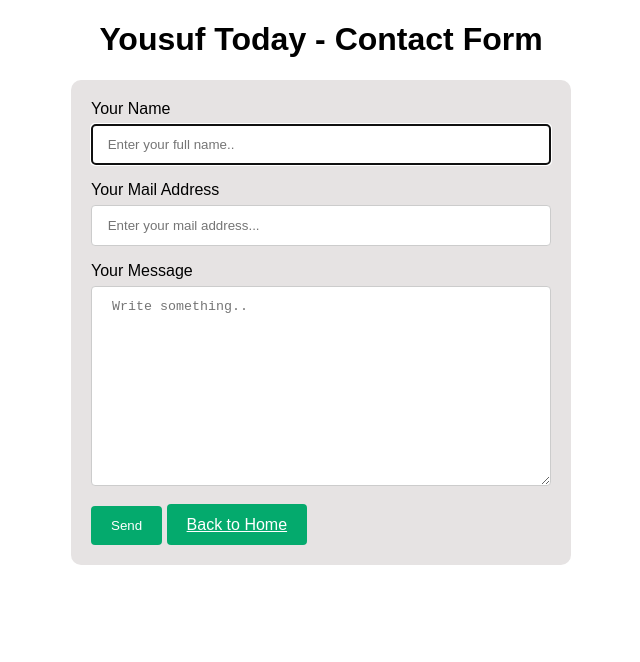
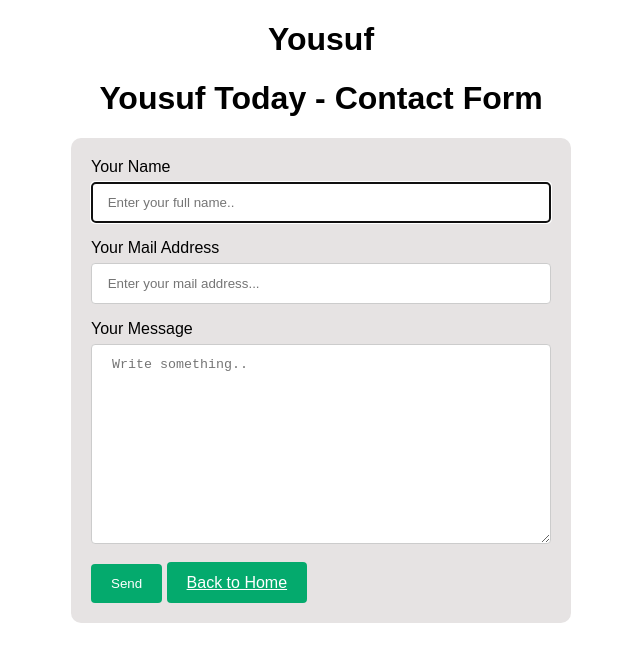
Before and after one commit to yousuftoday/contact, a plain HTML site: page index.html in a window 1280 px wide. Shown: the whole page, without its empty margins (319-959 px from the left). Drawn offline with Linux system fonts and the light colour scheme.

Commit message:
first change

```diff
--- a/index.html
+++ b/index.html
@@ -18,6 +18,7 @@
   </head>
 
   <body>
+    <h1>Yousuf</h1>
     <h1>Yousuf Today - Contact Form</h1>
     <div class="container">
       <form action="https://formspree.io/f/mnqwgaaw" method="POST">
```
